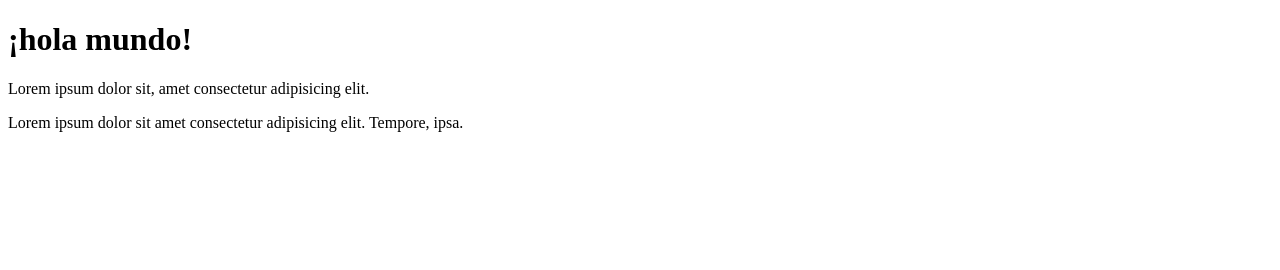
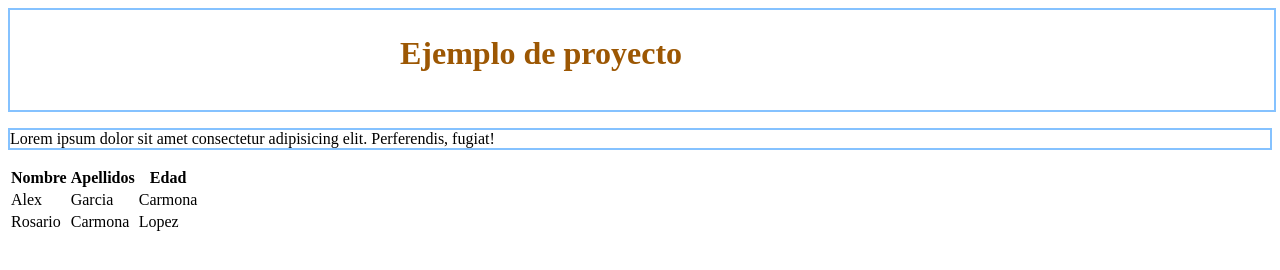
Before and after one commit to Alexgc11/proyectoHTML, a plain HTML site: page index.html in a window 1280 px wide. Drawn offline with Linux system fonts and the light colour scheme; files that its build step writes are made by us from their sources.

Commit message:
Add files via upload

```diff
--- a/index.html
+++ b/index.html
@@ -1,14 +1,37 @@
 <!DOCTYPE html>
 <html lang="es">
+
 <head>
     <meta charset="UTF-8">
     <meta http-equiv="X-UA-Compatible" content="ie=edge">
     <meta name="viewport" content="width=device-width, initial-scale=1.0">
-    <title>ejemplo de proyecto HTML</title>
+    <title>ejemplo de uso de emet</title>
+    <link rel="stylesheet" href="./css/styles.css">
 </head>
+
 <body>
- <h1>¡hola mundo!</h1>
- <p>Lorem ipsum dolor sit, amet consectetur adipisicing elit.</p>
- <p>Lorem ipsum dolor sit amet consectetur adipisicing elit. Tempore, ipsa.</p>
+    <div id="recuadro">
+        <h1>Ejemplo de proyecto</h1>
+    </div>
+
+    <p>Lorem ipsum dolor sit amet consectetur adipisicing elit. Perferendis, fugiat!</p>
+    <table>
+        <tr>
+            <th>Nombre</th>
+            <th>Apellidos</th>
+            <th>Edad</th>
+        </tr>
+        <tr>
+            <td>Alex</td>
+            <td>Garcia</td>
+            <td>Carmona</td>
+        </tr>
+        <tr>
+            <td>Rosario</td>
+            <td>Carmona</td>
+            <td>Lopez</td>
+        </tr>
+    </table>
 </body>
+
 </html>
--- /dev/null
+++ b/styles.css
@@ -0,0 +1,15 @@
+h1{
+    color: rgb(156, 87, 3);
+    justify-content: center;
+    position: absolute;
+    left: 400px;
+    top: 14px;
+}
+#recuadro{
+    border: 2px solid rgb(0, 128, 255, 0.477);
+    width: 100%;
+    height: 100px;
+}
+p{
+    border: 2px solid rgba(0, 128, 255, 0.477);
+}
```
